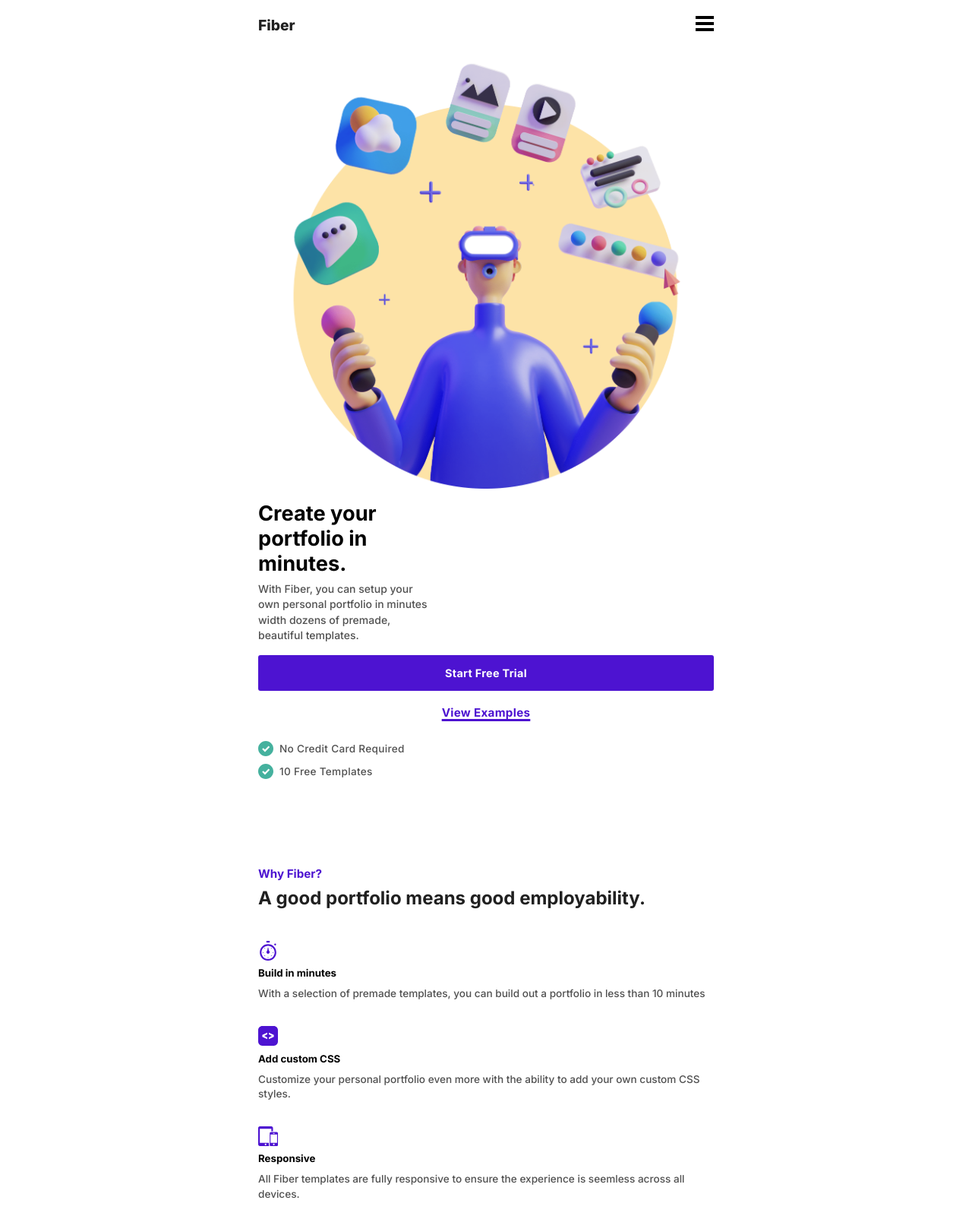
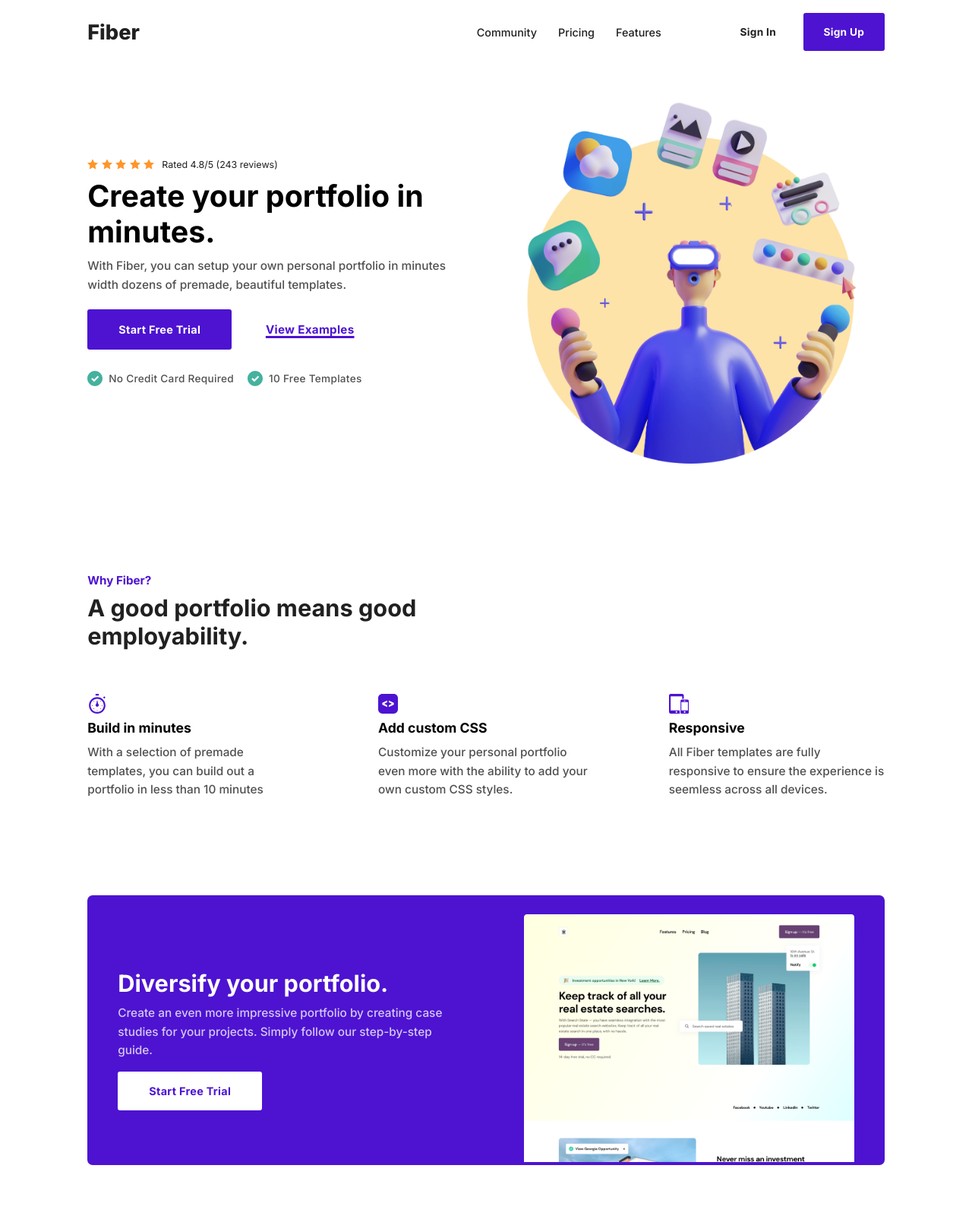
Before and after one commit to deividcode/fiber, a website built with Vite: page index.html in a window 1280 px wide. Shown: the top 1600 px of the page at 76% size. Built offline with nearby package versions, Linux system fonts and the light colour scheme.

Commit message:
finish web

```diff
--- a/index.html
+++ b/index.html
@@ -25,21 +25,14 @@
         <div class="menu">
 
           <div class="menu__nav">
-            <a class="menu__link page-link" href="">Home</a>
-            <a class="menu__link" href="">Meal</a>
-            <a class="menu__link" href="">Gallery</a>
-            <a class="menu__link" href="">About Us</a>
+            <a class="menu__link" href="">Community</a>
+            <a class="menu__link" href="">Pricing</a>
+            <a class="menu__link" href="">Features</a>
           </div>
 
-          <div class="menu__social">
-            <a href="">
-            </a>
-            <a href="">
-
-            </a>
-            <a href="">
-
-            </a>
+          <div class="menu__sign">
+            <a class="btn btn-third--sign" href="#">Sign In</a>
+            <a class="btn btn-primary" href="#">Sign Up</a>
           </div>
 
         </div>
@@ -52,15 +45,25 @@
       <section class="hero flex-center">
         <div class="hero__container container">
 
-          <div class="">
+          <div class="hero__images">
             <img src="/src/assets/images/hero-Illustration.png" alt="portfolio">
           </div>
 
           <div class="hero__text">
+            <div class="hero__satisfaction">
+              <div class="hero__starts">
+                <img src="/src/assets/icons/star.svg" alt="start">
+                <img src="/src/assets/icons/star.svg" alt="start">
+                <img src="/src/assets/icons/star.svg" alt="start">
+                <img src="/src/assets/icons/star.svg" alt="start">
+                <img src="/src/assets/icons/star.svg" alt="start">
+              </div>
+              <p>Rated 4.8/5 (243 reviews)</p>
+            </div>
             <h1 class="hero__title">Create your portfolio in minutes.</h1>
             <p class="">With Fiber, you can setup your own personal portfolio in minutes width dozens of premade, beautiful templates.</p>
 
-            <div class="section-buttons">
+            <div class="section-buttons--two">
               <a class="btn btn-primary" href="#">Start Free Trial</a>
               <a class="btn btn-secundary" href="#">View Examples</a>
             </div>
@@ -128,8 +131,8 @@
 
             <h2 class="title--white">Diversify your portfolio.</h2>
             <p class="paragraph--white">Create an even more impressive portfolio by creating case studies for your projects. Simply follow our step-by-step guide.</p>
-            <div class="section-buttons">
-              <a class="btn btn-primary btn-primary--bgWhite" href="#">Start Free Trial</a>
+            <div class="section-buttons--one">
+              <a class="btn btn-third" href="#">Start Free Trial</a>
             </div>
 
           </div>
@@ -154,7 +157,7 @@
             <p class="view__paragraph">Setting up my portfolio with Fiber took no more than 10 minutes. Since then, my portfolio has attracted a lot of clients and made me more than $100k.</p>
 
             <div class="section-buttons">
-              <a class="btn btn-primary btn-primary--bgWhite" href="#">View Sarah's Portfolio</a>
+              <a class="btn--full btn-fourth" href="#">View Sarah's Portfolio</a>
             </div>
           </div>
 
@@ -167,7 +170,7 @@
             <p class="view__paragraph">I have been getting A LOT of leads ever since I used Fiber's premade templates, now I just need to work on my case studies and I'll be ready to go</p>
 
             <div class="section-buttons">
-              <a class="btn btn-primary btn-primary--bgWhite" href="#">View Mathew's Portfolio</a>
+              <a class="btn--full btn-fourth" href="#">View Mathew's Portfolio</a>
             </div>
           </div>
 
@@ -180,7 +183,7 @@
             <p class="view__paragraph">I only just started freelancing this year and I have already made more than I ever made in my full-time job. The templates are just so amazing </p>
 
             <div class="section-buttons">
-              <a class="btn btn-primary btn-primary--bgWhite" href="#">View Janice's Portfolio</a>
+              <a class="btn--full btn-fourth" href="#">View Janice's Portfolio</a>
             </div>
           </div>
 
--- a/src/css/styles.css
+++ b/src/css/styles.css
@@ -49,19 +49,26 @@ img{
 h1{
   font-weight: var(--weight-bold);
   margin-block-end: .25em;
-  font-size: 1.7em;
+  font-size: clamp(1.7em, 1.7em + .95vw, 2.7em);
+
 }
 
 h2{
   margin-block-end: .3em;
+  font-size: clamp(1.5em, 1.2em + .9vw ,2em);
 }
 
+h5{
+  font-size: 1.1em;
+}
 
 p{
+
   font-size: .875em;
   font-weight: var(--weight-medium);
   color: var(--color-paragraph);
   line-height: 1.45;
+  margin-block-end: .4em;
 }
 
 ul{
@@ -76,7 +83,7 @@ ul{
 }
 
 .container{
-  width: clamp(260px, 50% + 30vw, 600px);
+  width: clamp(260px, 44% + 38vw, 460px);
 }
 
 .title--dark{
@@ -87,7 +94,6 @@ ul{
   color: var(--color-white);
 }
 
-
 .subtitle-question{
   color: var(--first-color);
   font-size: .95em;
@@ -97,7 +103,6 @@ ul{
 .paragraph--white{
   color: #ffffffc4;
 }
-
 
 /* ====== HEADER & NAV ====== */
 
@@ -134,7 +139,7 @@ ul{
   /* max-width: 270px;     */
   height: 90vh;
 
-  padding: 36px 24px 30px 24px;
+  padding: 42px 24px 30px 24px;
 
   font-family: var(--font-subtitle);
   font-weight: var(--font-bold);
@@ -144,9 +149,31 @@ ul{
   text-align: center;
   transition: left 0.4s ease;
 
-  background-color: var(--color-dark);
+  background-color: #202020fa;
   z-index: 5;
 
+  &__nav{
+    display: flex;
+    flex-direction: column;
+    gap: 38px;
+
+    color: white;
+    font-weight: 500;
+  }
+
+  &__link{
+    letter-spacing: 0.9px;
+  }
+
+  &__sign{
+    display: flex;
+    flex-direction: column;
+    gap: 14px;
+    width: 100%;
+    max-width: 240px;
+    margin-top: 30px;
+    font-size: 1.1em;
+  }
 }
 
 .menu-label{
@@ -170,24 +197,33 @@ ul{
 .hero{
 
   &__container{
-    display: flex;
-    flex-direction: column;
+    display: grid;
     gap: .8em;
 
     padding-bottom: 40px;
   }
+  &__satisfaction{
+    display: none;
+    gap: 10px;
+    align-items: center;
+    margin-bottom: 7px;
+  }
+  &__satisfaction p{
 
-  &__title{
-    width: 13ch;
+    margin: 0;
+    color: var(--color-dark);
+    font-weight: 400;
+    font-size: .78em;
   }
-
-  &__text p{
-    width: 26ch;
+  &__starts img{
+    width: 14px;
+    height: 14px;
   }
 
   &__verify{
 
-    display: grid;
+    display: flex;
+    flex-direction: column;
     gap: 10px;
     margin-top: 12px;
 
@@ -215,7 +251,8 @@ ul{
   }
 
   &__features{
-    display: grid;
+    display: flex;
+    flex-direction: column;
     gap: 32px;
     margin-top: 42px;
   }
@@ -223,6 +260,7 @@ ul{
 }
 
 .card{
+  max-width: 284px;
   &__header{
     display: grid;
     gap: 8.5px;
@@ -234,11 +272,7 @@ ul{
     height: auto;
   }
 
-  &__paragraph{
-    font-size: .85em;
-  }
 }
-
 
 /* ====== DIVERSIFY ====== */
 
@@ -252,9 +286,6 @@ ul{
     background-color: var(--first-color);
   }
 
-  &__text p{
-    width: 22ch;
-  }
 }
 
 
@@ -269,7 +300,7 @@ ul{
   }
 
   &__opinion{
-    padding: 20px 20px;
+    padding: 22px 20px;
     box-shadow: 0px 6px 11px -3px rgba(0,0,0,0.1);
     border: 1.92px #80808054 solid;
     border-radius: 5px;
@@ -330,49 +361,78 @@ ul{
 
   &__sitemap nav, &__resources nav, &__company nav, &__portfolios nav{
     display: grid;
-    gap: 14px;
+    gap: 18px;
   }
 
   &__link{
-    font-size: .88em;
+    font-size: .78em;
     color:#5c5c5c;
+    font-weight: var(--weight-semibold);
+    transition: color .3s ease;
+    &:hover{
+      color: var(--first-color);
+    }
   }
 
 }
 
 /* ====== BUTTONS ====== */
 
-.section-buttons{
-  display: grid;
+.section-buttons--two{
+  display: flex;
+  flex-direction: column;
+  gap:8px;
+  margin-top: .95em;
+}
+
+.section-buttons--one{
+  display: flex;
   gap:0.2em;
   margin-top: .95em;
 }
 
 .btn{
-  display: inline-block;
+  display: grid;
+  place-items: center;
   width: 100%;
-  padding: 1.05em 0;
+  padding: 15px 0;
 
   text-align: center;
   font-size: .9em;
   font-weight: var(--weight-bold);
   letter-spacing: .3px;
   border-radius: 3px;
+  transition: all .3s ease;
+  border: 2px #20202000 solid;
+
+}
+
+.btn--full{
+  display: grid;
+  place-items: center;
+  width: 100%;
+  padding: 15px 0;
+
+  text-align: center;
+  font-size: .9em;
+  font-weight: var(--weight-bold);
+  letter-spacing: .3px;
+  border-radius: 3px;
+  transition: all .3s ease;
 
 }
 
 .btn-primary{
   color:var(--color-white);
   background-color: var(--first-color);
-  border: 1px initial solid;
+  border: 2px initial solid;
 
-}
 
-.btn-primary--bgWhite{
-  color: var(--first-color);
-  background-color: var(--color-white);
-  border: 1px initial solid;
-
+  &:hover{
+    background-color: var(--color-white);
+    color: var(--first-color);
+    border: 2px var(--first-color) solid;
+  }
 }
 
 .btn-secundary{
@@ -382,4 +442,260 @@ ul{
   text-underline-offset: 3px;
   font-weight: var(--weight-extra-bold);
   font-size: .95em;
+
+  &:hover{
+    background-color: var(--first-color);
+    color: #fff;
+  }
 }
+
+.btn-third{
+  color: var(--first-color);
+  background-color: var(--color-white);
+
+  &:hover{
+    background-color: transparent;
+    color: #fff;
+    border: 2px #fff solid;
+  }
+
+}
+
+.btn-third--sign{
+  color: var(--color-dark);
+  background-color: var(--color-white);
+
+  &:hover{
+    background-color: var(--first-color);
+    color: #fff;
+    border: 2px var(--first-color) solid;
+  }
+
+}
+
+.btn-fourth{
+  margin-top: 16px;
+  color: var(--first-color);
+  background-color: var(--color-white);
+  border: 2px #80808021 solid;
+
+  &:hover{
+    background-color: var(--first-color);
+    color: var(--color-white);
+  }
+}
+
+/* ====== MEDIA QUERIES ====== */
+
+/* ==== MOBILE ==== */
+@media (min-width: 768px) {
+
+  /* ====== GENERAL CLASS ====== */
+  .container{
+    width: clamp(350px, 44% + 38vw, 1050px);
+  }
+
+  /* ====== HEADER & NAV ====== */
+  .header{
+    &__container{
+      height: 84px;
+      align-items: center;
+    }
+
+    &__marca{
+      font-size: 1.7em;
+    }
+  }
+
+
+  /* ====== HERO ====== */
+  .hero{
+    &__container{
+      grid-template-columns: 1fr 1fr;
+      gap: 50px;
+      align-items: center;
+      padding: 40px 0 60px 0;
+    }
+
+    &__images{
+      order: 1;
+    }
+
+    &__satisfaction{
+      display: flex;
+    }
+
+  }
+
+  /* ====== WHY ====== */
+  .why{
+    &__container{
+      padding: 60px 0;
+    }
+    &__features{
+      flex-direction: row;
+      gap: 28px;
+      justify-content: space-between;
+    }
+    &__text{
+      width: 48ch;
+    }
+  }
+
+  /* ====== DIVERSIFY ====== */
+
+  .diversify{
+    &__container{
+      padding: 45px 100px 0px 100px;
+    }
+  }
+
+  /* ====== VIEW ====== */
+  .view{
+    &__container{
+      grid-template-columns: repeat(3, 308px);
+      overflow-x: scroll;
+
+      padding: 120px 0;
+    }
+  }
+
+  /* ====== FOOTER ====== */
+  .footer{
+    &__description{
+      width: 30ch;
+    }
+  }
+
+  /* ====== BUTTONS ====== */
+  .section-buttons--two{
+    margin: 20px 0;
+  }
+
+
+}
+
+@media (min-width: 1024px) {
+
+  p{
+    font-size: .96em;
+    line-height: 1.6;
+  }
+
+
+
+  .menu{
+    all: initial;
+    display: flex;
+    gap: 74px;
+    font-family: var(--font-body);
+
+    &__nav{
+      display: flex;
+      flex-direction: row;
+      gap: 28px;
+      align-items: center;
+
+      color: var(--color-dark);
+      font-size: 0.9em;
+
+    }
+
+    &__link{
+      letter-spacing: initial;
+      &:hover{
+        color: var(--first-color);
+      }
+    }
+
+    &__sign{
+      display: flex;
+      flex-direction: row;
+      gap: 6px;
+      width: 220px;
+      margin-top: 0px;
+      font-size: .95em;
+    }
+  }
+
+  .menu-label{
+    display: none;
+  }
+
+  .hero{
+    &__container{
+      gap: 30px;
+      padding: 18px 0 60px 0;
+
+    }
+    &__verify{
+      flex-direction: row;
+      gap: 18px;
+      margin-top: 28px;
+    }
+  }
+
+  .why{
+    &__container{
+      padding: 80px 0 120px 0;
+    }
+    &__features{
+      margin-top: 58px;
+    }
+  }
+
+  .diversify{
+    &__container{
+      grid-template-columns: 1fr 1fr;
+      gap: 100px;
+      align-items: center;
+      padding: 25px 40px 0px 40px;
+    }
+  }
+
+  .view{
+    &__container{
+      justify-content: space-between;
+    }
+  }
+
+  .footer{
+    &__container{
+      grid-template-columns: 1fr 1fr 1fr 1fr 1fr;
+      gap: 38px;
+      padding: 42px 0;
+    }
+
+    &__header{
+      font-size: 1em;
+    }
+
+    &__sitemap nav, &__resources nav, &__company nav, &__portfolios nav{
+      gap: 20px;
+    }
+
+    &__link{
+      font-size: .84em;
+    }
+  }
+
+  .section-buttons--two{
+    flex-direction: row;
+  }
+
+  .btn{
+    max-width: 190px;
+  }
+
+  .btn-primary--bgWhite{
+    max-width: 174px;
+  }
+}
+
+@media (min-width: 1030px) {
+  .view{
+    &__container{
+      overflow-x: initial;
+    }
+  }
+}
```
